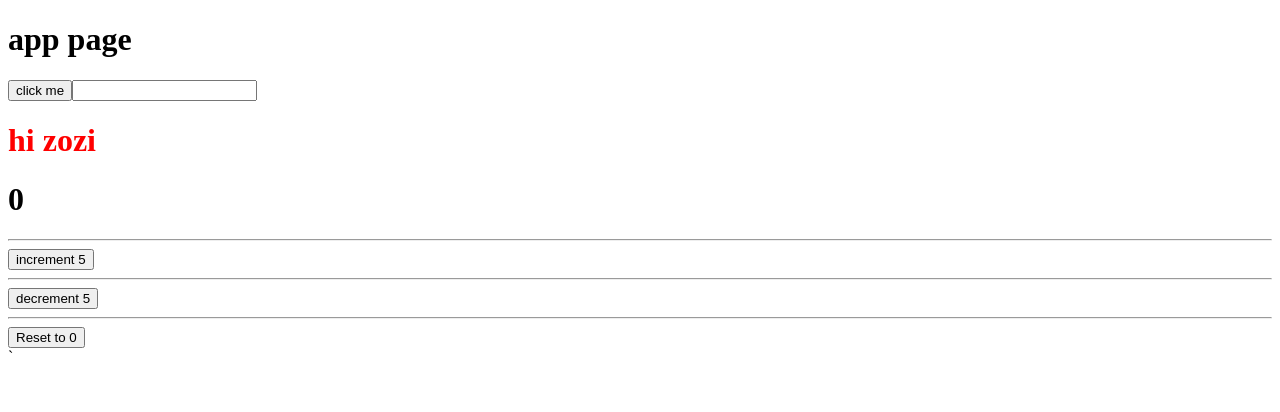
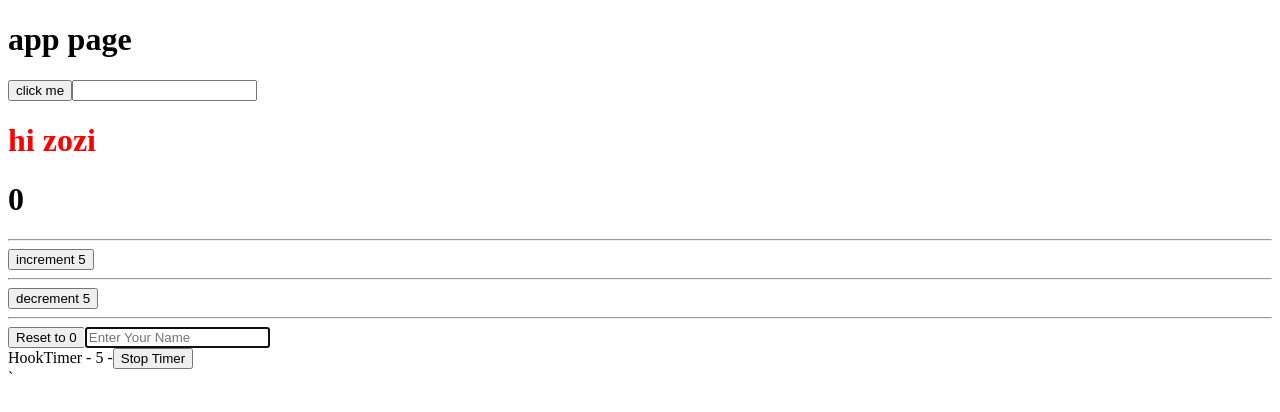
Before and after one commit to mohammadvaladbiegi2/React-Typescript, a React (Vite) app: page / in a window 1280 px wide. Shown: the top 412 px of the page. Built offline with nearby package versions, Linux system fonts and the light colour scheme.

Commit message:
Ref Typs

```diff
--- a/src/App.tsx
+++ b/src/App.tsx
@@ -4,6 +4,8 @@ import Input from "./component/Event-type/Input";
 import Style from "./component/Style-Props/Style";
 import Reducer from "./component/Hooks/Reducer";
 import ContexThemProvider from "./component/ContexAPI/themcontex";
+import InputRef from "./component/UseRef-type/input.Ref.Simple";
+import { MutableRef } from "./component/UseRef-type/Mutable.Ref";
 
 const App = (): JSX.Element => {
 
@@ -26,6 +28,8 @@ const App = (): JSX.Element => {
 
       <Style style={{ "color": "red" }} />
       <Reducer />
+      <InputRef />
+      <MutableRef />
     </ContexThemProvider>
   );
 }
--- /dev/null
+++ b/src/component/UseRef-type/Mutable.Ref.tsx
@@ -0,0 +1,27 @@
+import { useState, useRef, useEffect } from 'react'
+
+export const MutableRef = () => {
+  const [timer, setTimer] = useState(0)
+  const interValRef = useRef<number | null>(null)
+
+  const stopTimer = () => {
+    if (interValRef.current) {
+      window.clearInterval(interValRef.current) // we check if current exists stop and clear interval
+    }
+  }
+  useEffect(() => {
+    interValRef.current = window.setInterval(() => {
+      setTimer(timer => timer + 1) // It adds a number every second
+    }, 1000)
+    return () => {
+      stopTimer() // when click the Down button call this function => stopTimer and stop timer
+    }
+  }, [])
+
+  return (
+    <div>
+      HookTimer - {timer} -
+      <button onClick={() => stopTimer()}>Stop Timer</button>
+    </div>
+  )
+}
--- /dev/null
+++ b/src/component/UseRef-type/input.Ref.Simple.tsx
@@ -0,0 +1,21 @@
+import React, { useEffect, useRef } from 'react';
+
+const InputRef = () => {
+
+const inputref = useRef<HTMLInputElement>(null!) // when we use this = ! we are sure input has exists
+
+
+useEffect(()=>{
+
+    inputref.current.focus()
+
+},[])
+
+    return (
+       <>
+       <input type="text" ref={inputref} placeholder='Enter Your Name'/>
+       </>
+    );
+}
+
+export default InputRef;
```
Also changed, not shown: src/component/Props-Types/Typing-Props.tsx (+6 -17 lines).
